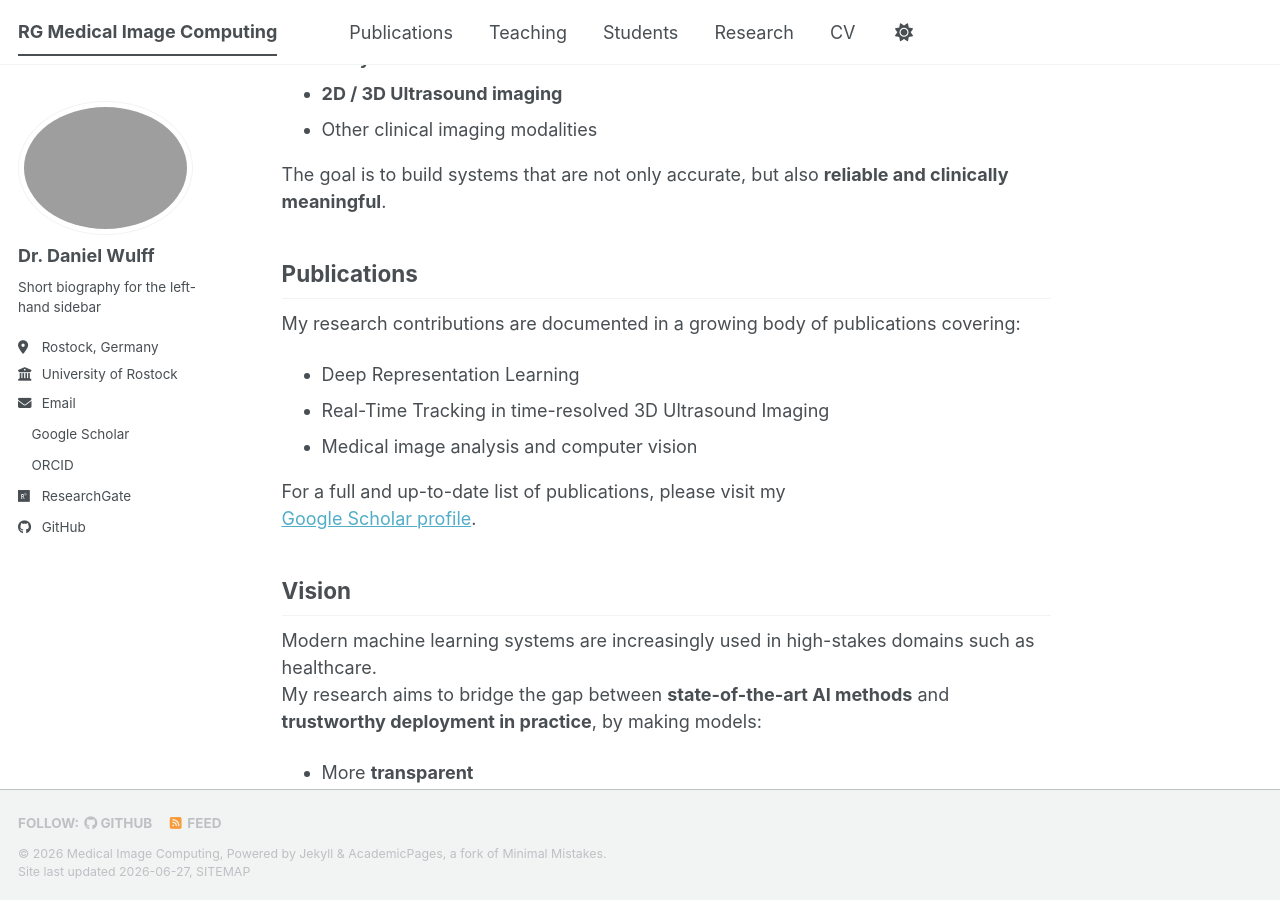
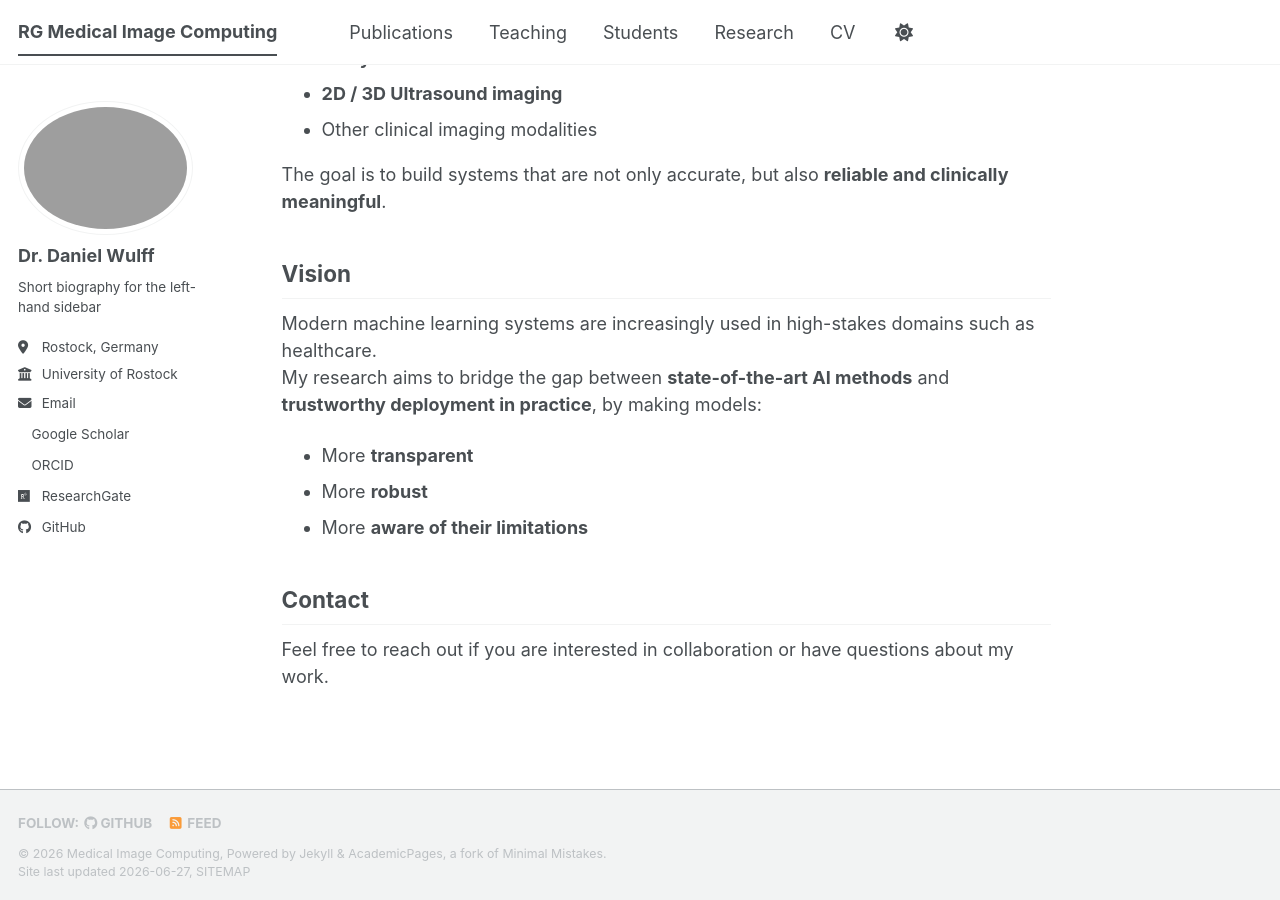
Before and after one commit to Wulle192/MICgroup, a Jekyll site: the page built from _pages/about.md, in a window 1280 px wide and 900 px high, scrolled down 816 px. Built offline with Jekyll 4.4.1, drawn with Linux system fonts in a browser that asks for light colours; a style sheet for code colours, icons or effects is not loaded.

Commit message:
delete publication part

```diff
--- a/_pages/about.md
+++ b/_pages/about.md
@@ -9,7 +9,8 @@ redirect_from:
 
 ## Welcome
 
-I am a researcher working at the intersection of **machine learning** and **medical image analysis**, with a particular focus on **uncertainty-aware and knowledge-informed approaches**. My work aims to make deep learning models more reliable, interpretable, and robust for real-world applications.
+I am a researcher working at the intersection of **machine learning** and **medical image analysis**, with a particular focus on **uncertainty-aware and knowledge-informed approaches**.
+My work aims to make deep learning models more reliable, interpretable, and robust for real-world applications.
 
 
 
@@ -38,19 +39,6 @@ The goal is to build systems that are not only accurate, but also **reliable and
 
 
 
-## Publications
-
-My research contributions are documented in a growing body of publications covering:
-
-- Deep Representation Learning
-- Real-Time Tracking in time-resolved 3D Ultrasound Imaging
-- Medical image analysis and computer vision
-
-For a full and up-to-date list of publications, please visit my
-[Google Scholar profile](https://scholar.google.de/citations?view_op=list_works&hl=de&user=y4TS8SoAAAAJ&gmla=ALUCkoV-Nh7O_iCjW3lfmY4iehSmUCSrpYXEGo-aZ0-fYrOsWb8QqmwfzuznuasJp0kT7ZPV8UU3PzGCIP0XsOpHXekNvMpT98g8fg8ArDfR1S1Dt3LL9lyW).
-
-
-
 ## Vision
 
 Modern machine learning systems are increasingly used in high-stakes domains such as healthcare.
```
